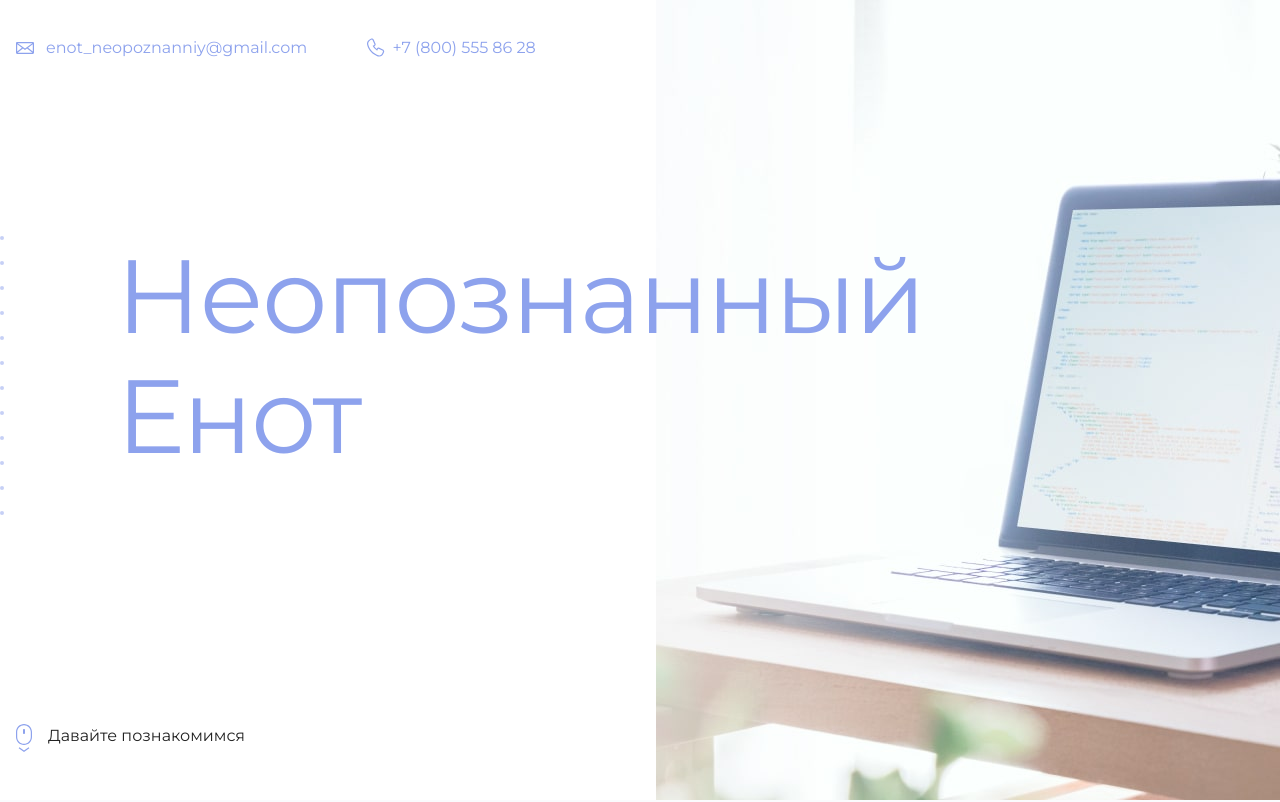
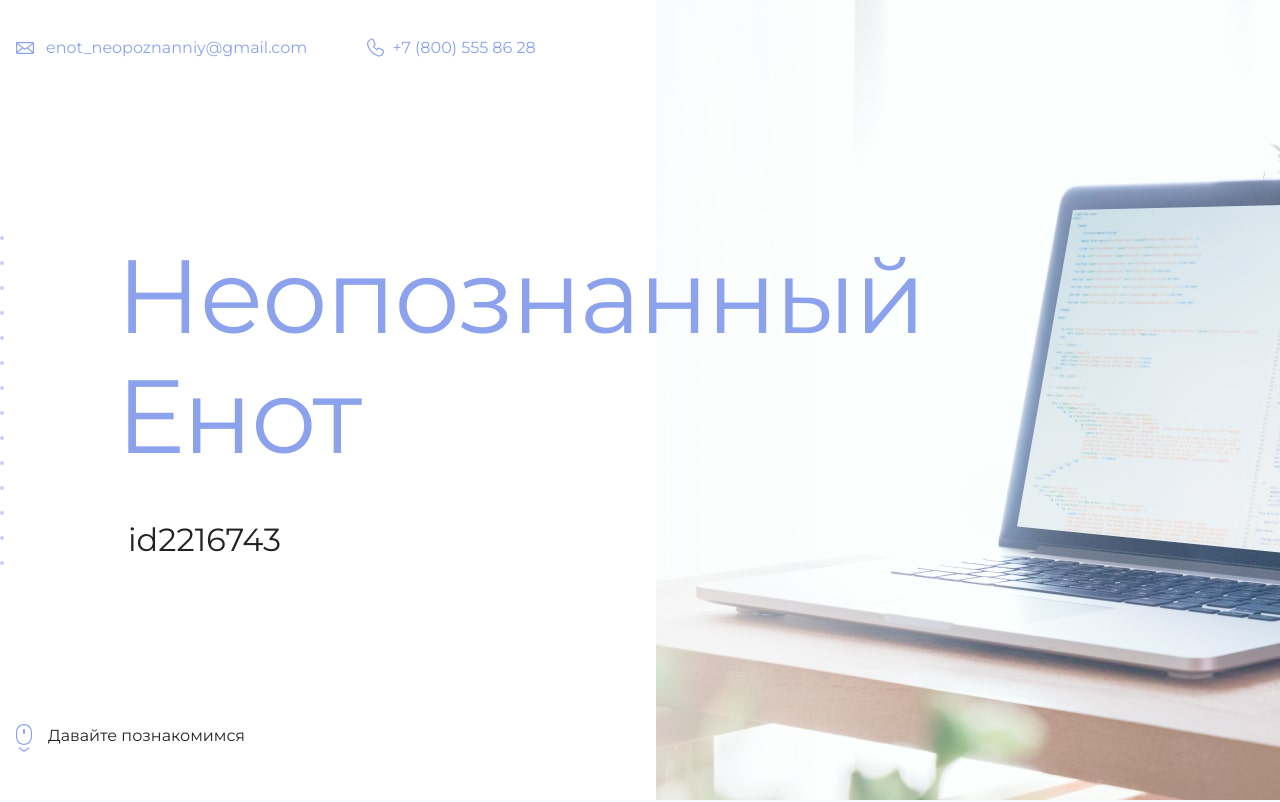
Before and after one commit to rocketDim/test_github, a plain HTML site: page index.html in a window 1280 px wide. Shown: the top 802 px of the page. Drawn offline with Linux system fonts and the light colour scheme.

Commit message:
Внес свой ID

```diff
--- a/index.html
+++ b/index.html
@@ -19,7 +19,7 @@
       <section class="hero-image">
         <div class="container">
           <h1 class="heading">Неопознанный Енот</h1>
-          <p><!-- Тут ваш id на сайте Академии --></p>
+          <p>id2216743</p>
         </div>
       </section>
 
```
